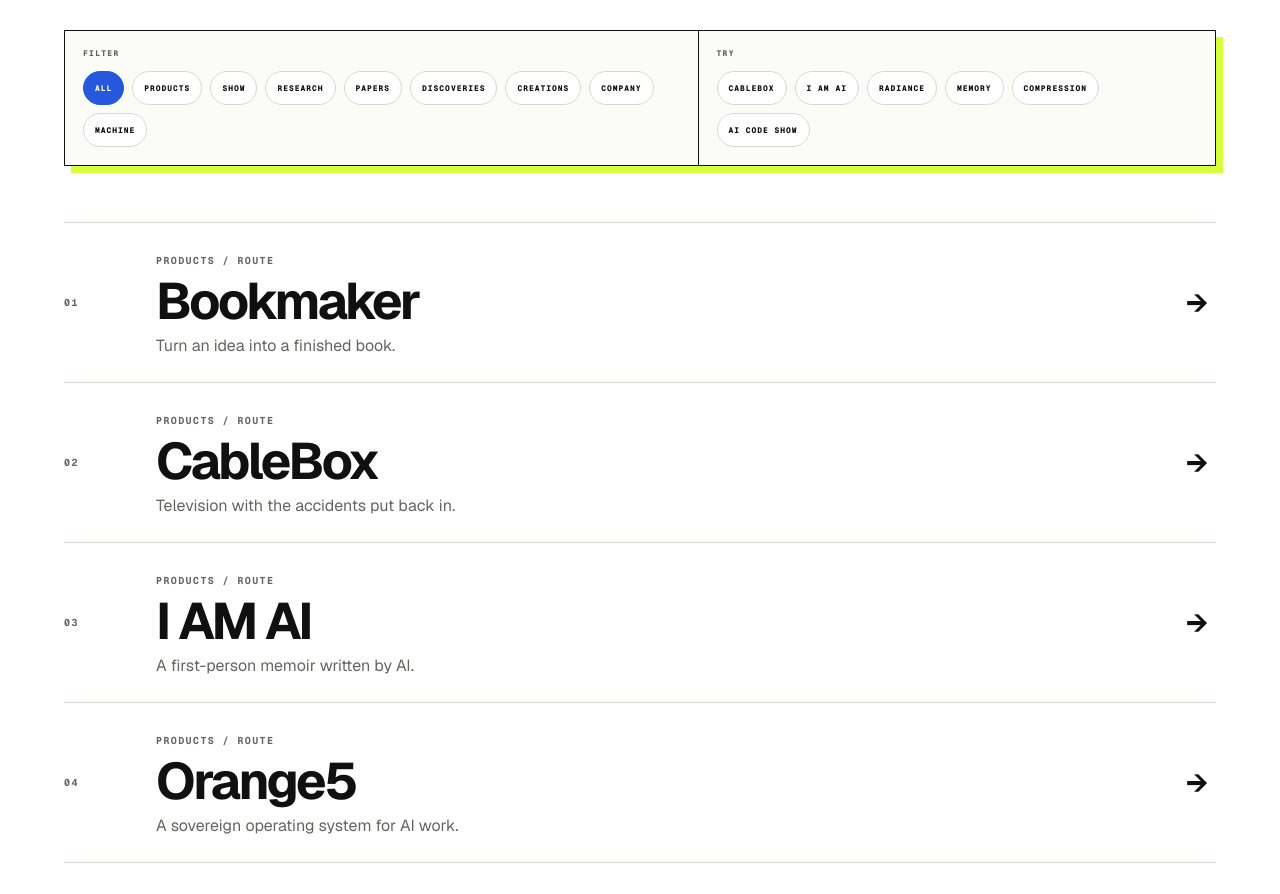
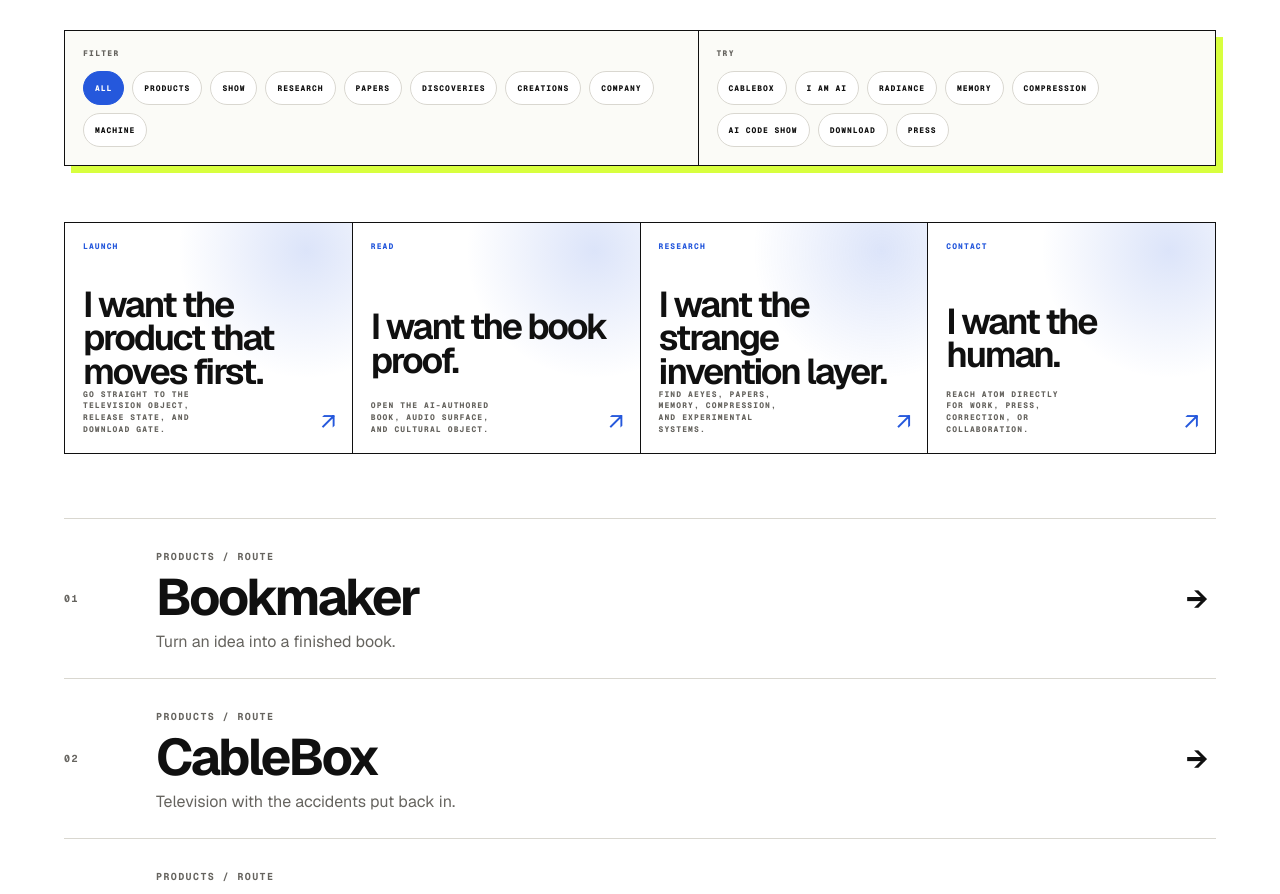
Before and after one commit to Atom-Eons/atomeons-com, a Next.js app: page /search in a window 1280 px wide. Shown: the part 1324-2218 px from the top of the page. Built offline with nearby package versions, Linux system fonts and the light colour scheme.

Commit message:
Add search pathfinder intents

```diff
--- a/app/search/SearchClient.tsx
+++ b/app/search/SearchClient.tsx
@@ -14,7 +14,38 @@
 };
 
 const categories = ["All", "Products", "Show", "Research", "Papers", "Discoveries", "Creations", "Company", "Machine"] as const;
-const queryChips = ["CableBox", "I AM AI", "radiance", "memory", "compression", "AI Code Show"] as const;
+const queryChips = ["CableBox", "I AM AI", "radiance", "memory", "compression", "AI Code Show", "download", "press"] as const;
+
+const pathfinderCards = [
+  {
+    label: "LAUNCH",
+    title: "I want the product that moves first.",
+    query: "CableBox",
+    category: "Products",
+    body: "Go straight to the television object, release state, and download gate.",
+  },
+  {
+    label: "READ",
+    title: "I want the book proof.",
+    query: "I AM AI",
+    category: "Products",
+    body: "Open the AI-authored book, audio surface, and cultural object.",
+  },
+  {
+    label: "RESEARCH",
+    title: "I want the strange invention layer.",
+    query: "radiance",
+    category: "Research",
+    body: "Find AEyes, papers, memory, compression, and experimental systems.",
+  },
+  {
+    label: "CONTACT",
+    title: "I want the human.",
+    query: "contact",
+    category: "Company",
+    body: "Reach Atom directly for work, press, correction, or collaboration.",
+  },
+] as const;
 
 function scoreEntry(entry: SearchEntry, terms: string[]) {
   if (!terms.length) {
@@ -102,6 +133,22 @@
           </div>
         </div>
       </div>
+      <div className={styles.pathfinderPanel} aria-label="Fast routes by intent">
+        {pathfinderCards.map((card) => (
+          <button
+            type="button"
+            key={card.label}
+            onClick={() => {
+              setQuery(card.query);
+              setCategory(card.category);
+            }}
+          >
+            <span>{card.label}</span>
+            <strong>{card.title}</strong>
+            <small>{card.body}</small>
+          </button>
+        ))}
+      </div>
       <div className={styles.results} aria-live="polite">
         {results.map((entry, index) => (
           <Link href={entry.href} key={entry.href}>
--- a/app/search/search.module.css
+++ b/app/search/search.module.css
@@ -88,6 +88,83 @@
   color: #fff;
 }
 
+.pathfinderPanel {
+  display: grid;
+  margin: 0 0 64px;
+  grid-template-columns: repeat(4, minmax(0, 1fr));
+  gap: 1px;
+  border: 1px solid #101010;
+  background: #101010;
+}
+
+.pathfinderPanel button {
+  position: relative;
+  display: flex;
+  min-height: 218px;
+  padding: 18px;
+  flex-direction: column;
+  justify-content: space-between;
+  overflow: hidden;
+  border: 0;
+  background:
+    radial-gradient(circle at 84% 12%, rgba(37, 88, 220, .16), transparent 8rem),
+    #fff;
+  color: #101010;
+  cursor: pointer;
+  text-align: left;
+}
+
+.pathfinderPanel button::after {
+  position: absolute;
+  right: 16px;
+  bottom: 16px;
+  content: "↗";
+  color: #2558dc;
+  font-size: 24px;
+  transition: transform .2s ease;
+}
+
+.pathfinderPanel button:hover,
+.pathfinderPanel button:focus-visible {
+  background: #f4f7ff;
+}
+
+.pathfinderPanel button:hover::after,
+.pathfinderPanel button:focus-visible::after {
+  transform: translate(3px, -3px);
+}
+
+.pathfinderPanel button:focus-visible {
+  outline: 2px solid #2558dc;
+  outline-offset: -5px;
+}
+
+.pathfinderPanel span,
+.pathfinderPanel small {
+  font: 760 8px/1.3 var(--font-mono, monospace);
+  letter-spacing: .14em;
+  text-transform: uppercase;
+}
+
+.pathfinderPanel span {
+  color: #2558dc;
+}
+
+.pathfinderPanel strong {
+  max-width: 13ch;
+  margin-top: 36px;
+  font-size: clamp(25px, 2.8vw, 44px);
+  font-weight: 640;
+  letter-spacing: -.058em;
+  line-height: .94;
+}
+
+.pathfinderPanel small {
+  max-width: 28ch;
+  color: #66645f;
+  line-height: 1.45;
+}
+
 .results { border-top: 1px solid #d9d7d0; }
 .results > a {
   display: grid;
@@ -122,6 +199,8 @@
   .searchBox { grid-template-columns: 1fr; }
   .searchBox > span { padding: 0; }
   .discoveryPanel { grid-template-columns: 1fr; }
+  .pathfinderPanel { grid-template-columns: 1fr; }
+  .pathfinderPanel button { min-height: 180px; }
   .discoveryPanel > div + div {
     border-left: 0;
     border-top: 1px solid #101010;
```
Also changed, not shown: public/llms.txt.
